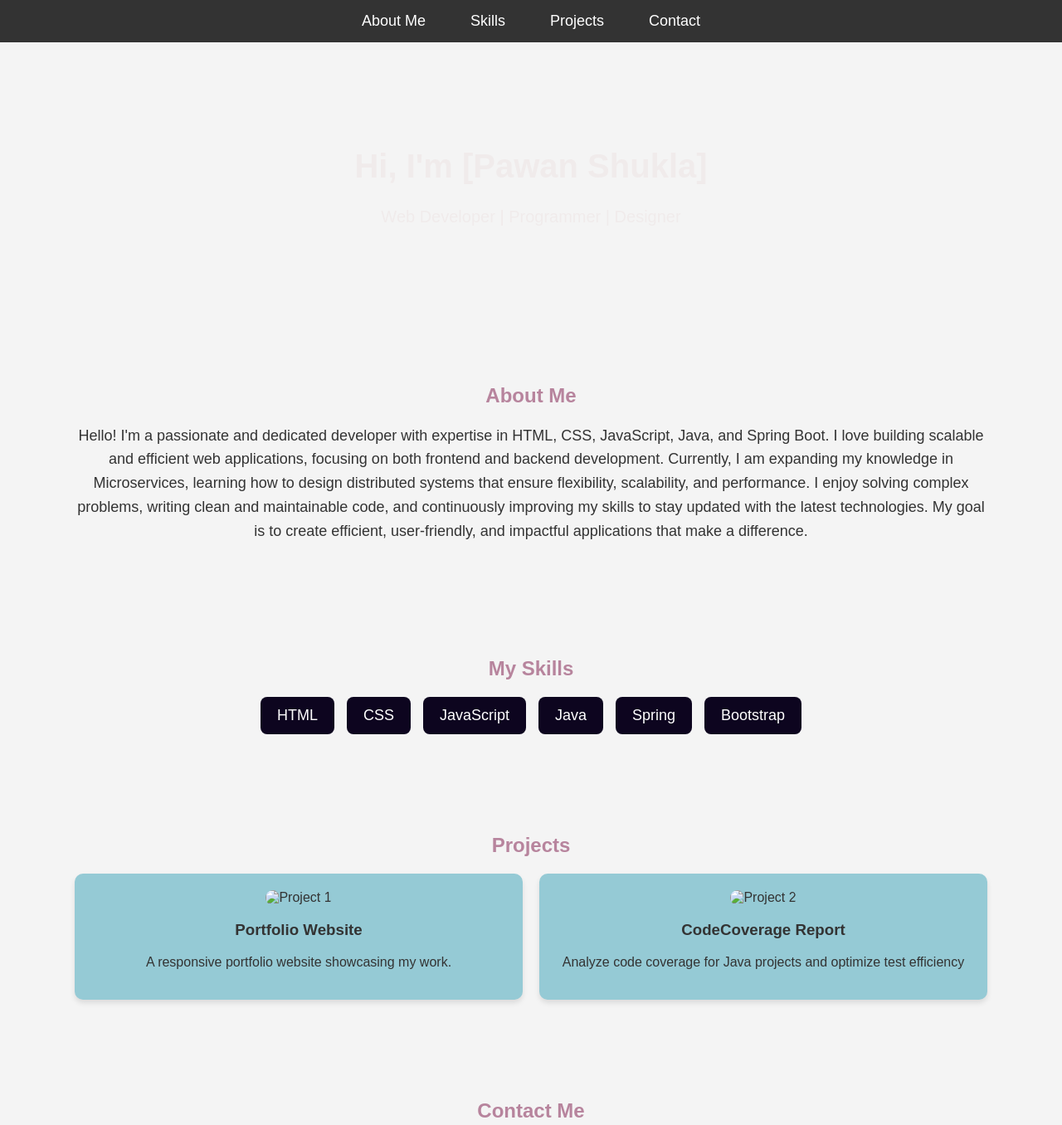
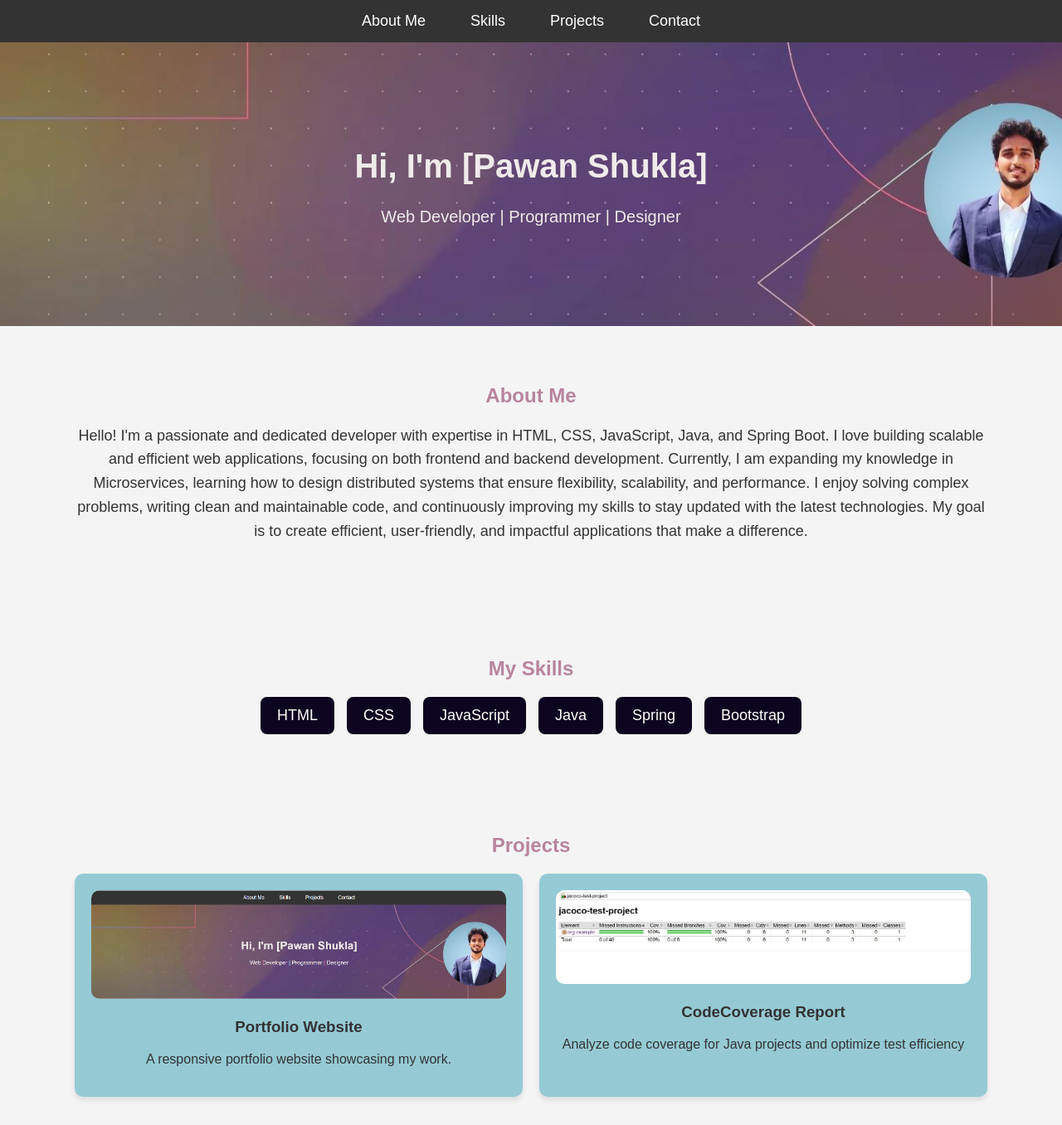
Before and after one commit to pawanXtechie/Portfolio, a plain HTML site: page index.html in a window 1280 px wide. Shown: the top 1356 px of the page at 83% size. Drawn offline with Linux system fonts and the light colour scheme.

Commit message:
Update index.html

```diff
--- a/index.html
+++ b/index.html
@@ -53,7 +53,7 @@
         .header {
             text-align: center;
             padding: 100px 20px;
-            background: url('images/pawan2.jpg') center/cover;
+            background: url('pawan2.jpg') center/cover;
             color: rgb(240, 235, 235);
         }
 
@@ -241,12 +241,12 @@
         <h2>Projects</h2>
         <div class="projects">
             <div class="project-card">
-                <img src="images/portfolio1.png" alt="Project 1">
+                <img src="portfolio1.png" alt="Project 1">
                 <h3>Portfolio Website</h3>
                 <p>A responsive portfolio website showcasing my work.</p>
             </div>
             <div class="project-card">
-                <img src="images/jcoco.jpg" alt="Project 2">
+                <img src="jcoco.jpg" alt="Project 2">
                 <h3>CodeCoverage Report</h3>
                 <p>Analyze code coverage for Java projects and optimize test efficiency</p>
             </div>
@@ -276,7 +276,7 @@
     <div id="resume" class="container">
         <h2 style="color: brown;">Resume</h2>
         <div class="resume-download">
-            <a href="images/MAIN RESUME.pdf" download>Download</a>
+            <a href="MAIN RESUME.pdf" download>Download</a>
         </div>
     </div>
 
```
